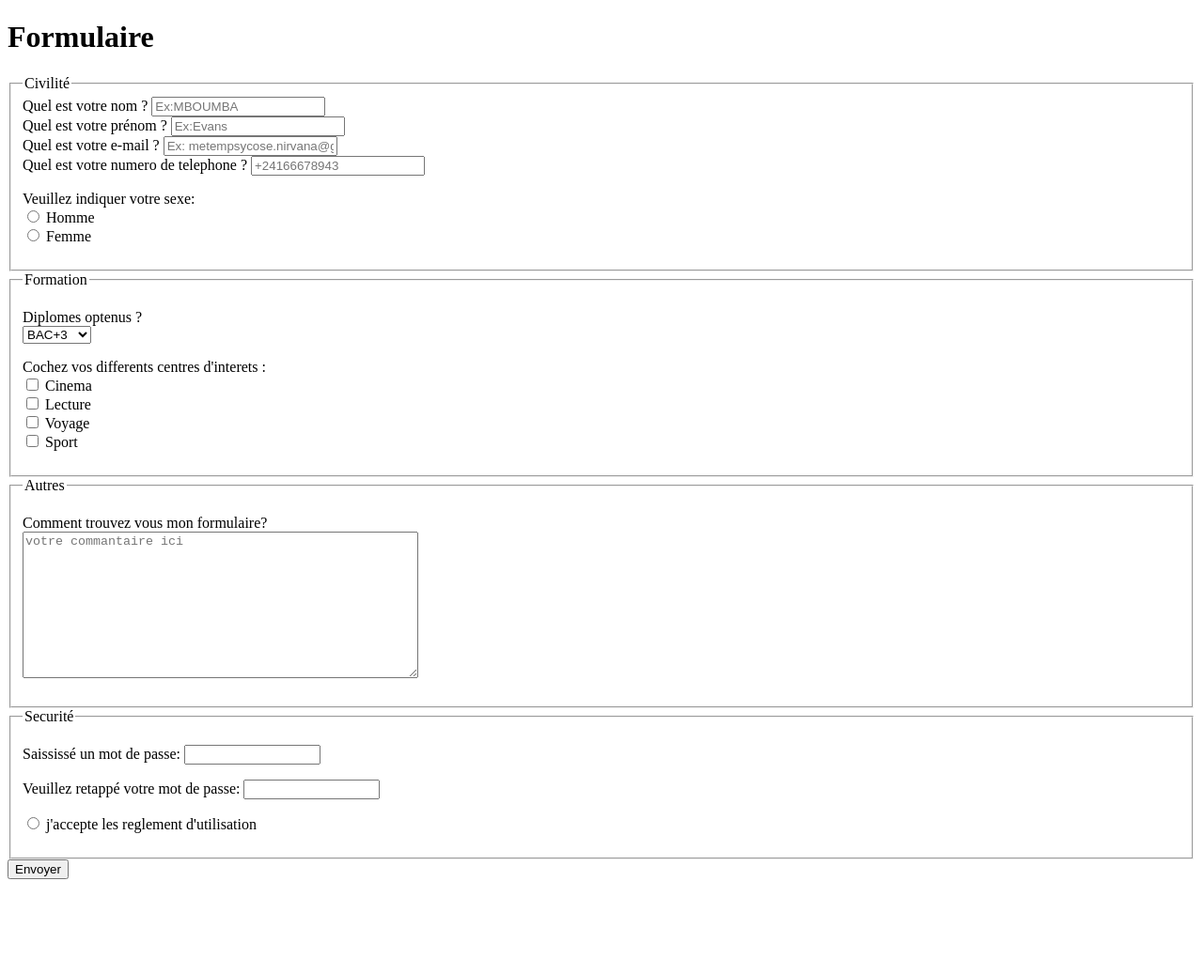
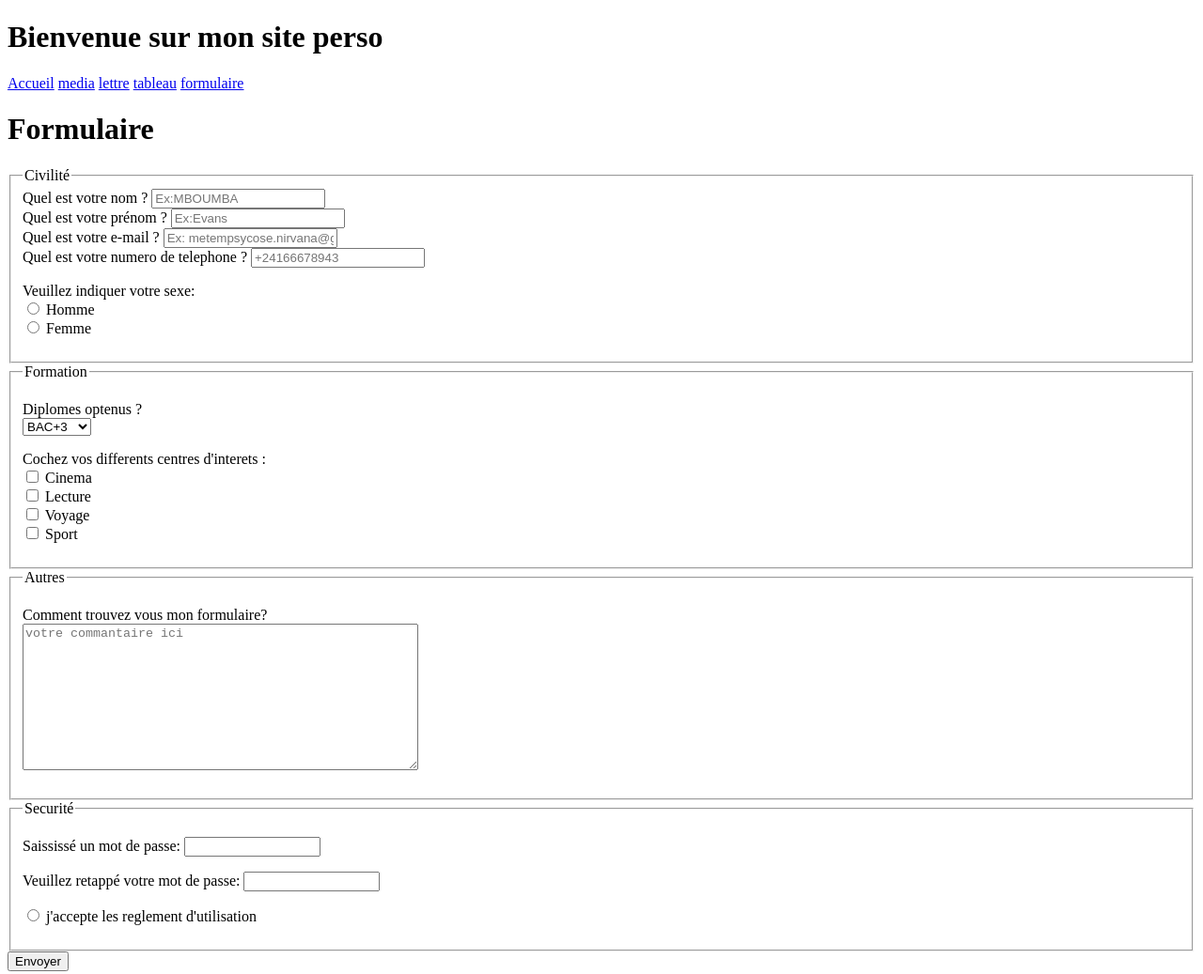
Before and after one commit to skynet-lab/formulaire, a plain HTML site: page index.html in a window 1280 px wide. Shown: the whole page at 94% size. Before the commit the page ends 944 px from the top, so only its background shows below. Drawn offline with Linux system fonts and the light colour scheme.

Commit message:
ajout du menu

```diff
--- a/index.html
+++ b/index.html
@@ -5,6 +5,20 @@
                 <title>Formulaire</title>
         </head>
         <body>
+                <header>
+                        <h1 class="monsuper-titre">Bienvenue sur mon site perso</h1>
+                        <!--en tete de ma ppage-->
+                        <div class="nav">
+                            <!--barre de navigation-->
+                            <nav>
+                                <a href="https://skynet-lab.github.io/site/" target="_blank"> Accueil</a>
+                                <a href="https://skynet-lab.github.io/media/" target="_blank"> media</a>
+                                <a href="https://skynet-lab.github.io/lettre/lettre/" target="_blank">lettre</a>
+                                <a href="https://skynet-lab.github.io/tableau/" target="_blank">tableau</a>
+                                <a href="https://skynet-lab.github.io/formulaire/" target="_blank">formulaire</a>
+                            </nav>
+                        </div>
+                    </header>
                 <form method="post" action="traitement.php">
                 <h1>Formulaire</h1>
                 <fieldset>
```
